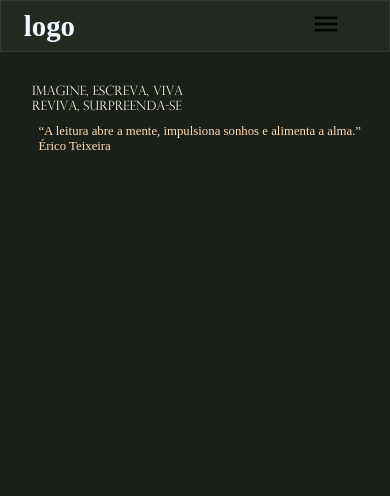
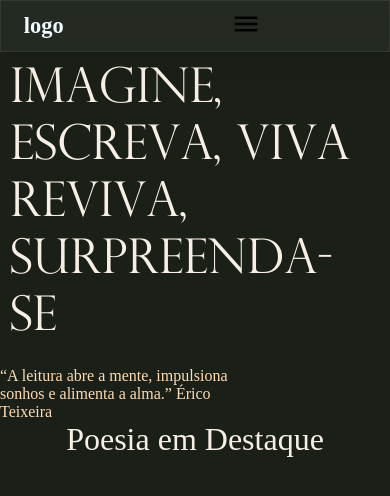
Before and after one commit to RobsonGomes1/Poetic, a website: page index.html in a window 390 px wide. Drawn offline with nearby package versions, Linux system fonts and the light colour scheme.

Commit message:
Update Fra

```diff
--- a/assets/css/menu.css
+++ b/assets/css/menu.css
@@ -145,11 +145,12 @@ header{
 
     .nav-bar {
 
-        padding: 0.5rem 3rem;
+        padding: 0.5rem 8rem;
     }
     .logo h1{
         text-align: left;
         left: 0.8rem;
+        font-size: 1.4em;
         position: absolute;
 
     }
--- a/assets/css/pageone.css
+++ b/assets/css/pageone.css
@@ -36,9 +36,8 @@ body{
 .poe-init{
 
     color: var(--color-destaque);
-    padding-left: 80px;
-    padding-top: 80px;
-    justify-content: center;
+    padding: 10px;
+    margin: 10px;
     font-size: 3rem;
     font-family: var(--fontdestaque);
     font-weight: 100;
@@ -46,23 +45,20 @@ body{
 
 .p-init{
 
-    justify-content: center;
-    margin-left: 180px;
-    padding-top: 10px;
+
     color: var(--color-normal);
     font-size: 1rem;
 
 }
 
 
-.obj-img1{
+.p-center p{
 
-    width: 120px;
-    height: 125px;
-    top: 18%;
-    left: 55%;
-    position: absolute;
-    border-radius: 80px;
+    text-align: center;
+    color: var(--color-destaque);
+    font-size: 2em;
+
+
 }
 
 
@@ -71,34 +67,7 @@ body{
 
 
 
-@media  screen and (max-width:730px) {
-
-
-    .poe-init{
-
-       flex-wrap: wrap;
-       padding: 2rem 2rem;
-       font-size: 0.8rem;
-
-    }
-
-    .p-init{
-
-        font-size: 0.8rem;
-        margin-left: 3em;
-        margin-top: -2rem;
-        flex-wrap: wrap;
-        text-align: left;
-        justify-content: center;
-
-    }
-
-
-    .obj-img1{
-        display: none;
-    }
 
 
 
-
-}
+/* ------------------------------------------ */
--- a/index.html
+++ b/index.html
@@ -5,6 +5,7 @@
   <meta name="viewport" content="width=device-width, initial-scale=1.0">
   <link rel="stylesheet" href="assets/css/menu.css">
   <link rel="stylesheet" href="assets/css/pageone.css">
+  <link rel="stylesheet" href="node_modules/bootstrap/dist/css/bootstrap-grid.min.css">
 
 
   <title>Poetic</title>
@@ -77,55 +78,43 @@
 
 
 
-<section class="sec1">
+<section class="conteiner-fluid">
 
-  <span>
+  <div class="row">
 
-  <h1 class="poe-init">Imagine, Escreva, Viva <br>
-    Reviva, Surpreenda-se</h1>
+    <h1 class="poe-init col-11" >Imagine, Escreva, Viva <br>
+      Reviva, Surpreenda-se</h1>
 
-  <p class="p-init">“A leitura abre a mente, impulsiona sonhos e alimenta a alma.”
-  Érico Teixeira</p>
+    <p class="p-init col-8">“A leitura abre a mente, impulsiona sonhos e alimenta a alma.”
+    Érico Teixeira</p>
 
 
-  </span>
 
-
-<div class="obj1"">
-  <a href="" target="_blank" rel="next"><img src="assets/img/Carlos-Drummond.jpg" alt="Carlos-Drummond" class="obj-img1"></a>
-
-</div>
-
-<div class="obj2">
-
-  <a href="" target="_blank" rel="next"><img src="" alt=""></a>
-
-</div>
-
-
-<div class="obj3">
-
-<a href="" target="_blank" rel="next"><img src="" alt=""></a>
-
-</div>
+  </div>
 
 
 
 
-
-
+</section>
 
 <!-- --------------------------------------------------------------------------------- -->
 
 
 
 
+<section class="conteiner-fluid">
+
+  <div class="p-center">
 
 
+    <p>Poesia em Destaque</p>
 
 
+  </div>
 
 </section>
+
+<!-- --------------------------------------------------------------------------------- -->
 
 
 
@@ -152,6 +141,20 @@
 
 
 
+
+
+
+
+
+
+
+
+
+
+
+<!-- --------------------------------------------------------------------------------- -->
+
+
 <script src="assets/js/script.js"></script>
 
 
--- /dev/null
+++ b/package.json
@@ -0,0 +1,5 @@
+{
+  "dependencies": {
+    "bootstrap": "^5.3.2"
+  }
+}
```
Also changed, not shown: assets/img/Clarice.webp (added), assets/img/tinteiro.avif (added), 1 other file.
